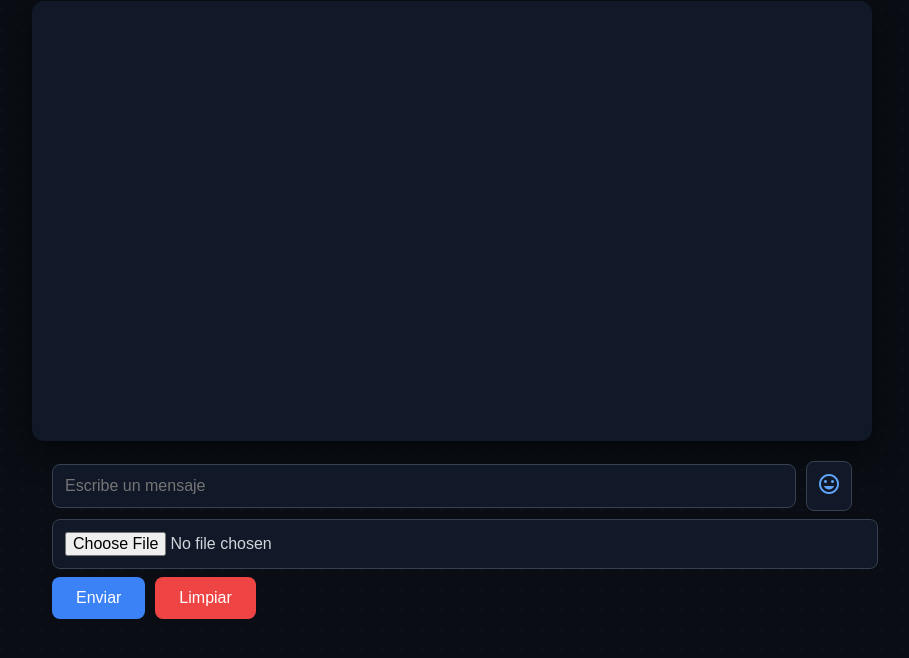
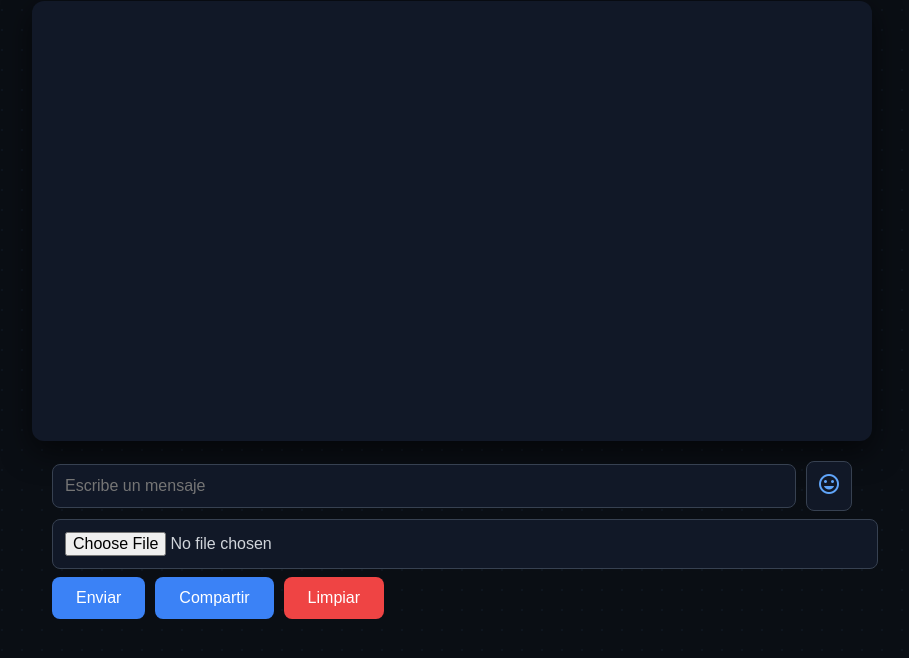
Before and after one commit to aaida6501-source/mi-chat-nuevo, a website: page public/index.html in a window 1280 px wide. Shown: the part 80-738 px from the top of the page, without its empty margins (188-1097 px from the left). Drawn offline with Linux system fonts and the light colour scheme.

Commit message:
Agregar botón de compartir y corregir emojis en index.html

```diff
--- a/public/index.html
+++ b/public/index.html
@@ -29,6 +29,7 @@
     <input id="file-input" type="file" accept="image/*,video/*,.pdf">
     <div class="button-container">
       <button onclick="sendMessage()">Enviar</button>
+      <button onclick="copyShareLink()" class="share-btn">Compartir</button>
       <button onclick="clearMessages()" class="clear-btn">Limpiar</button>
     </div>
   </div>
```
